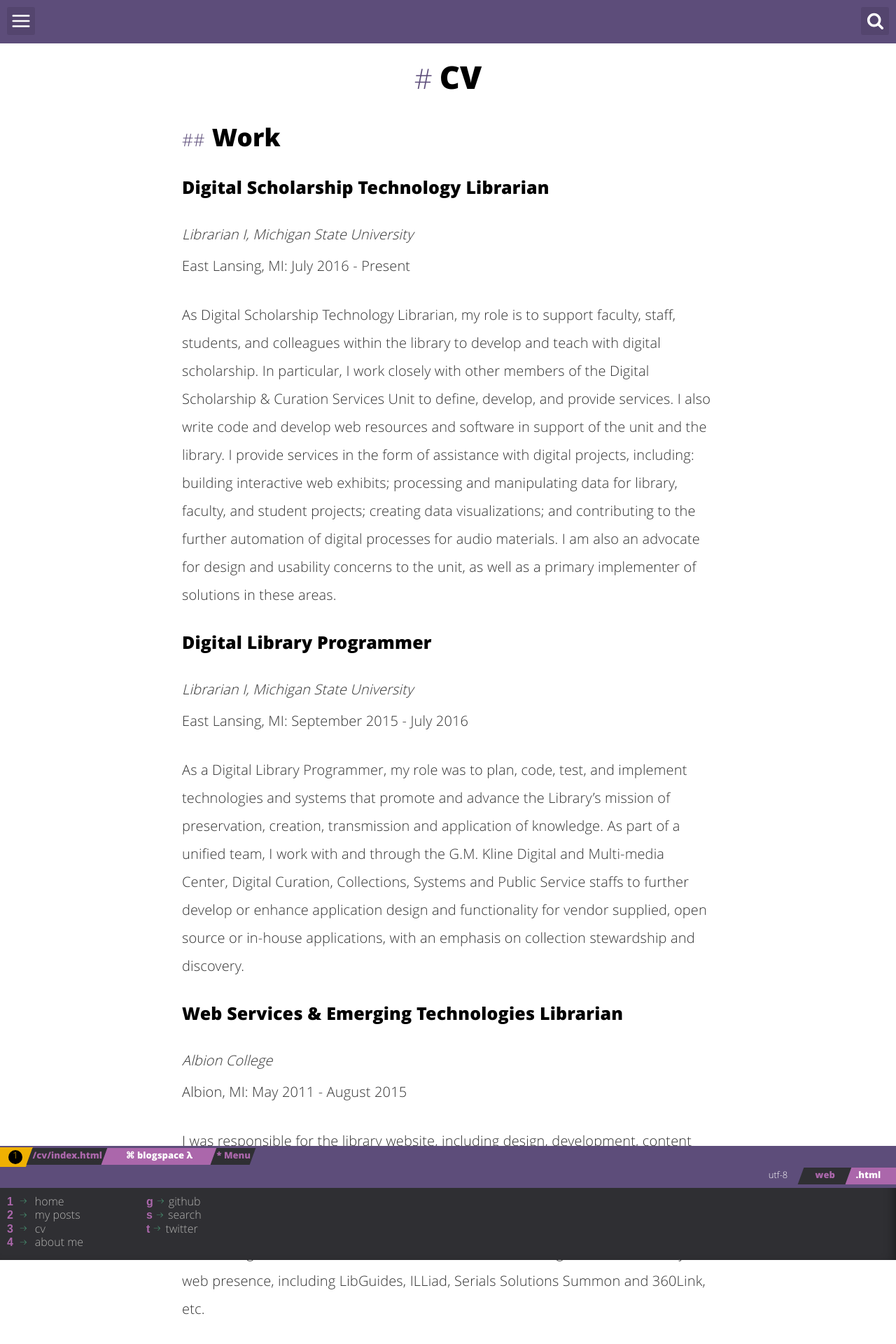
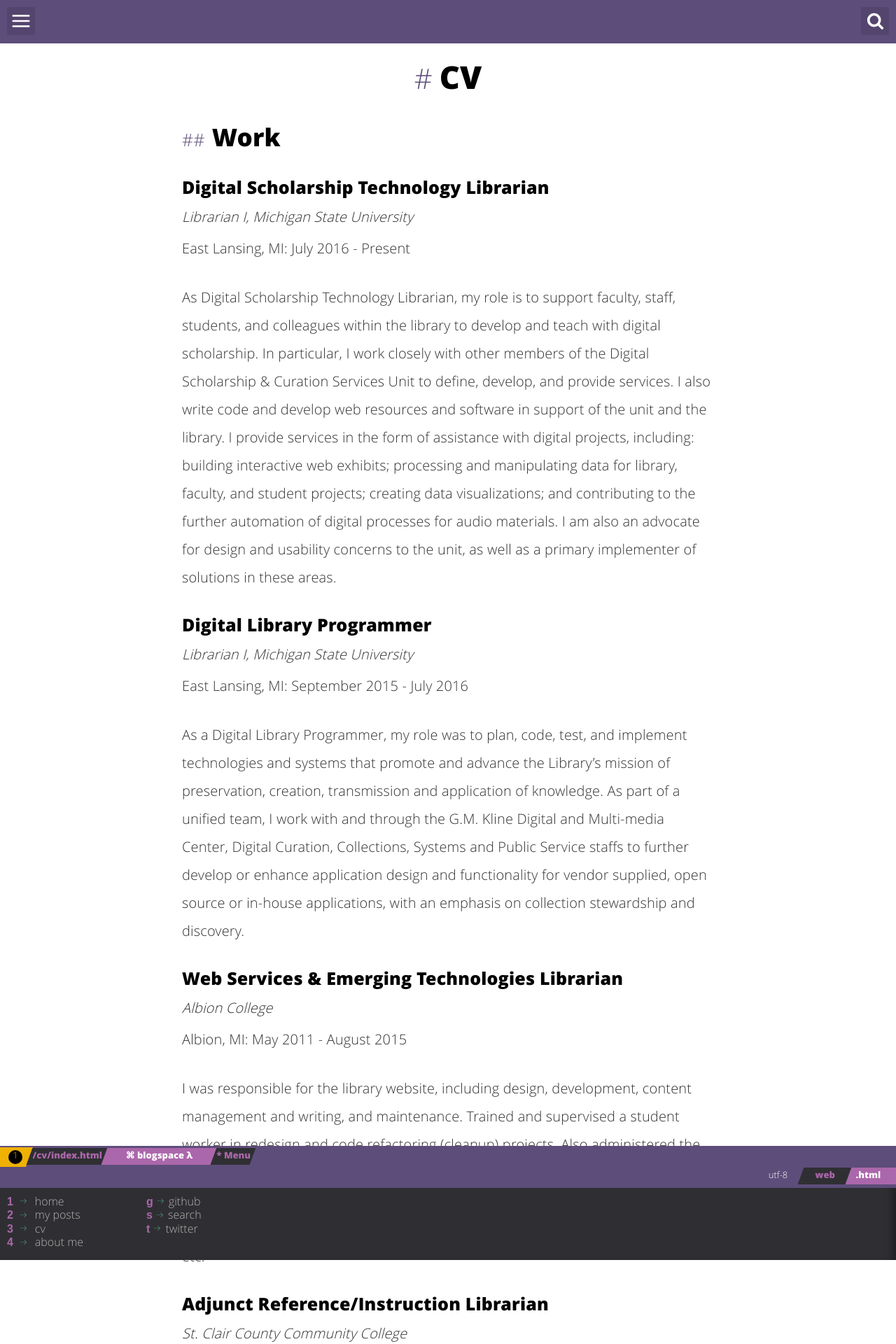
Before and after one commit to mkudzia/mkudzia.github.io, a Jekyll site: the page built from cv.html, in a window 1280 px wide. Shown: the top 1920 px of the page at 70% size. Built offline with Jekyll 4.4.1, drawn with Linux system fonts in a browser that asks for light colours.

Commit message:
css updates to make CV formatting nice

```diff
--- a/assets/css/main.css
+++ b/assets/css/main.css
@@ -1366,3 +1366,16 @@ p.subheader {
 	margin-bottom: 5px;
 	font-style: italic;
 }
+
+p.sub-subheader {
+	margin-bottom: 5px;
+	font-size: 16px;
+}
+
+h3.cv {
+	margin-bottom: 5px;
+}
+
+ul.nobullets li {
+	list-style: none;
+}
```
